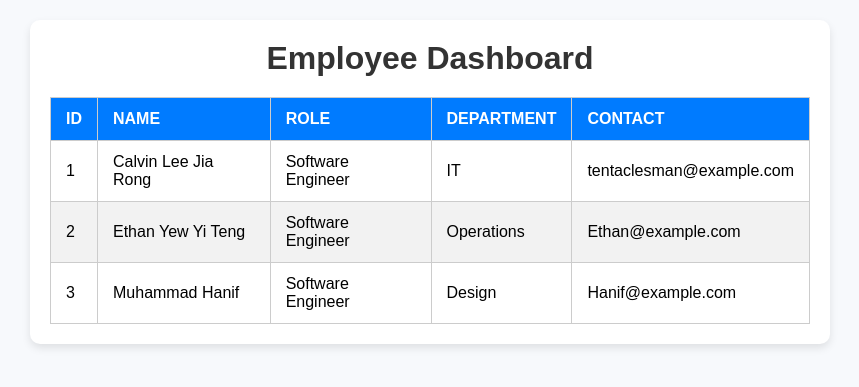
After one commit to CLJRR/PathFinder, a Flask app: template api/templates/employee-Dashboard.html in a window 1280 px wide. The commit adds this page. Shown: the top 387 px of the page, without its empty margins (210-1069 px from the left). Run offline with Flask 3, Linux system fonts and the light colour scheme; the template is opened without the code that fills it, so the values that code supplies are empty.

Commit message:
added templates

```diff
--- /dev/null
+++ b/api/templates/employee-Dashboard.css
@@ -0,0 +1,69 @@
+/* Base Styles */
+* {
+    margin: 0;
+    padding: 0;
+    box-sizing: border-box;
+  }
+
+  body {
+    font-family: Arial, sans-serif;
+    background-color: #f7f9fc;
+    padding: 20px;
+  }
+
+  /* Dashboard Container */
+  .dashboard-container {
+    max-width: 800px;
+    margin: 0 auto;
+    background-color: #fff;
+    padding: 20px;
+    border-radius: 10px;
+    box-shadow: 0 4px 8px rgba(0, 0, 0, 0.1);
+  }
+
+  h1 {
+    font-size: 2rem;
+    margin-bottom: 20px;
+    color: #333;
+    text-align: center;
+  }
+
+  /* Table Styles */
+  .employee-table {
+    width: 100%;
+    border-collapse: collapse;
+  }
+
+  .employee-table thead {
+    background-color: #007bff;
+    color: white;
+  }
+
+  .employee-table th,
+  .employee-table td {
+    padding: 12px 15px;
+    border: 1px solid #ccc;
+    text-align: left;
+  }
+
+  .employee-table th {
+    font-weight: bold;
+    text-transform: uppercase;
+  }
+
+  .employee-table tr:nth-child(even) {
+    background-color: #f2f2f2;
+  }
+
+  .employee-table tr:hover {
+    background-color: #e0f7ff;
+  }
+
+  .employee-table td a {
+    color: #007bff;
+    text-decoration: none;
+  }
+
+  .employee-table td a:hover {
+    text-decoration: underline;
+  }
--- /dev/null
+++ b/api/templates/employee-Dashboard.html
@@ -0,0 +1,50 @@
+<!DOCTYPE html>
+<html lang="en">
+  <head>
+    <meta charset="UTF-8" />
+    <meta name="viewport" content="width=device-width, initial-scale=1.0" />
+    <meta name="description" content="Employee Dashboard" />
+    <link rel="stylesheet" href="employee-Dashboard.css" />
+    <title>Employee Dashboard</title>
+  </head>
+  <body>
+    <div class="dashboard-container">
+      <h1>Employee Dashboard</h1>
+      <table class="employee-table">
+        <thead>
+          <tr>
+            <th>ID</th>
+            <th>Name</th>
+            <th>Role</th>
+            <th>Department</th>
+            <th>Contact</th>
+          </tr>
+        </thead>
+        <tbody>
+          <tr>
+            <td>1</td>
+            <td>Calvin Lee Jia Rong</td>
+            <td>Software Engineer</td>
+            <td>IT</td>
+            <td>tentaclesman@example.com</td>
+          </tr>
+          <tr>
+            <td>2</td>
+            <td>Ethan Yew Yi Teng</td>
+            <td>Software Engineer</td>
+            <td>Operations</td>
+            <td>Ethan@example.com</td>
+          </tr>
+          <tr>
+            <td>3</td>
+            <td>Muhammad Hanif</td>
+            <td>Software Engineer</td>
+            <td>Design</td>
+            <td>Hanif@example.com</td>
+          </tr>
+          <!-- You can add more employee rows here -->
+        </tbody>
+      </table>
+    </div>
+  </body>
+</html>
```
Also changed, not shown: api/templates/Login.css (added, +97 -0 lines), api/templates/login.html (+42 -61 lines).
